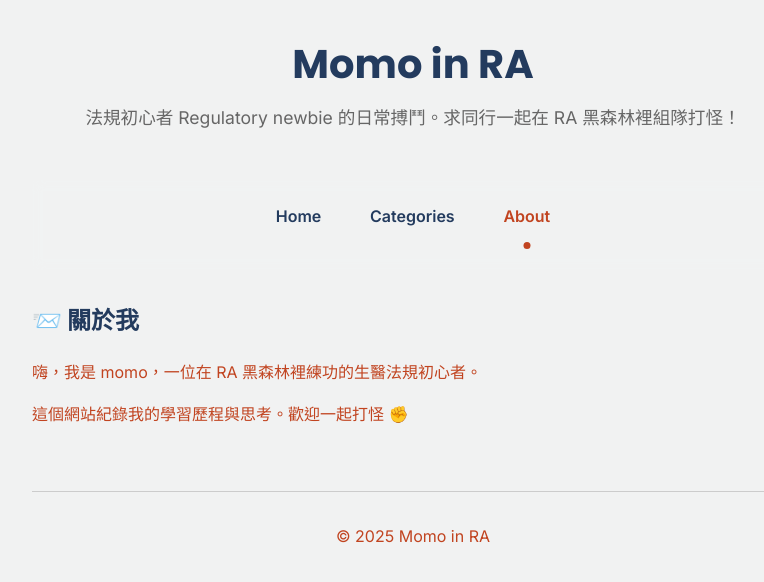
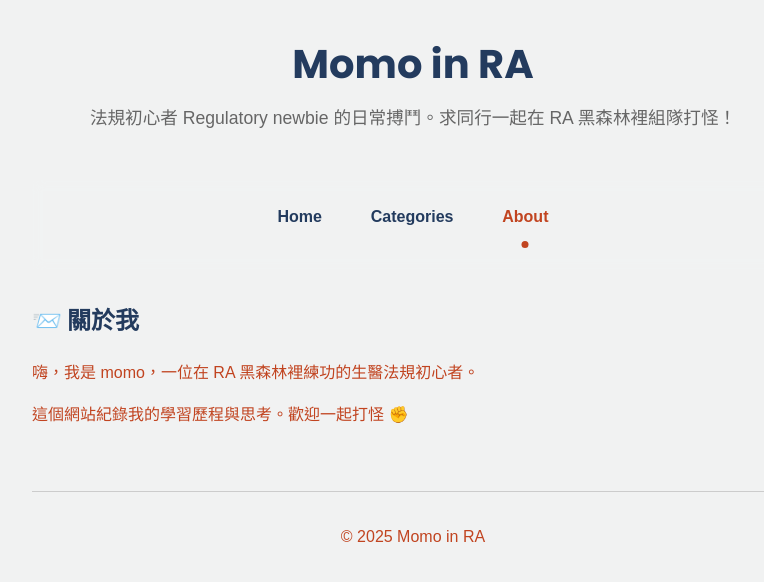
Before and after one commit to MomoInRA/github.io, a Jekyll site: the page built from about.html, in a window 1280 px wide. Shown: the top 582 px of the page, without its empty margins (227-991 px from the left). Built offline with Jekyll 4.4.1, drawn with Linux system fonts in a browser that asks for light colours.

Commit message:
Update style.css

```diff
--- a/assets/css/style.css
+++ b/assets/css/style.css
@@ -3,7 +3,7 @@
 :root{
   --color-background: #F1F2F2;
   --color-foreground: #C14420;   /* 內文本色 */
-  --font-main: 'Inter', sans-serif;      /* 正文 */
+  --font-main: 'Lora', sans-serif;      /* 正文 */
   --font-heading: 'Poppins', sans-serif; /* 標題 */
   --content-width: 826px;
 
```
